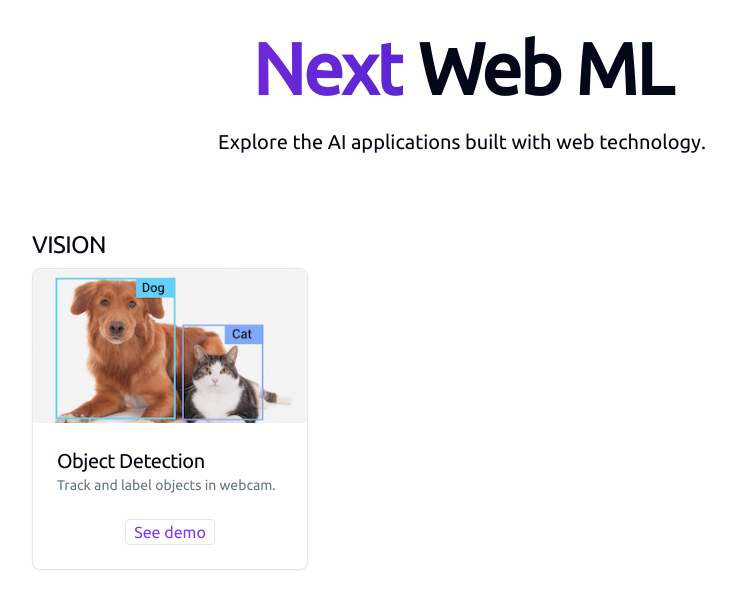
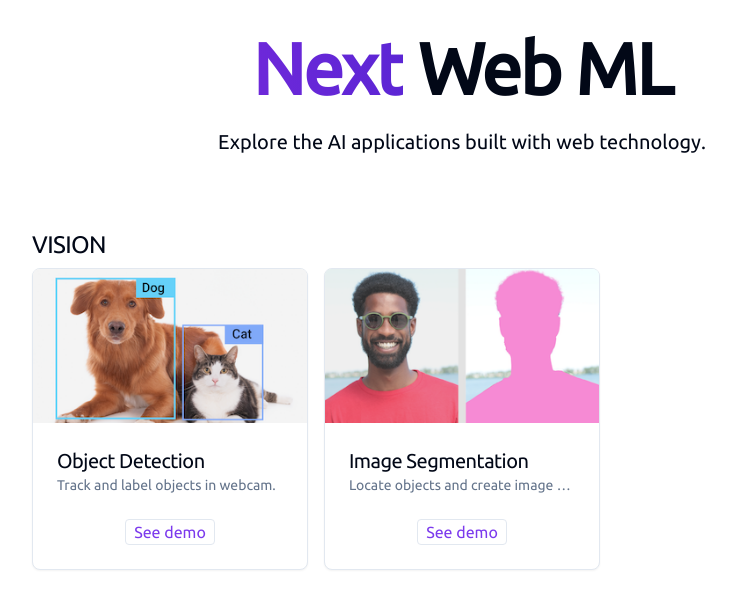
Before and after one commit to satorioh/next_web_ai, a Next.js app: page / in a window 1280 px wide. Shown: the top 608 px of the page, without its empty margins (178-914 px from the left). Built offline with nearby package versions, Linux system fonts and the light colour scheme; no server answers.

Commit message:
feat(seg): add seg page

```diff
--- a/app/cv/od/page.tsx
+++ b/app/cv/od/page.tsx
@@ -6,7 +6,7 @@ import { useToast } from "@/components/ui/use-toast";
 import { Progress } from "@/components/ui/progress";
 import { When } from "react-if";
 import { Box, ObjectDetectionResult } from "@/lib/types";
-import Link from "next/link";
+import { BackBtn } from "@/components/common/BackBtn";
 
 let inferCount = 0;
 let totalInferTime = 0;
@@ -15,7 +15,7 @@ let isBusy = false;
 let device = "";
 let requestId = 0;
 
-export default function RPSPage() {
+export default function ODPage() {
   const [isLoading, setIsLoading] = useState(true);
   const [progress, setProgress] = useState(10);
   const [isPlaying, setIsPlaying] = useState(false);
@@ -235,9 +235,7 @@ export default function RPSPage() {
   return (
     <div>
       <div className="relative">
-        <Button variant="outline" className="absolute -top-1" asChild>
-          <Link href="/">Back</Link>
-        </Button>
+        <BackBtn />
         <h2 className="text-center scroll-m-20 pb-2 text-2xl font-semibold tracking-tight first:mt-0">
           Object Detection
         </h2>
--- /dev/null
+++ b/app/cv/seg/page.tsx
@@ -0,0 +1,3 @@
+export default function SegPage() {
+  return <div>seg</div>;
+}
--- /dev/null
+++ b/components/common/BackBtn.tsx
@@ -0,0 +1,8 @@
+import Link from "next/link";
+import { Button } from "@/components/ui/button";
+
+export const BackBtn = () => (
+  <Button variant="outline" className="absolute -top-1" asChild>
+    <Link href="/">Back</Link>
+  </Button>
+);
--- a/components/home/CardItem.tsx
+++ b/components/home/CardItem.tsx
@@ -24,7 +24,7 @@ export default function CardItem(props: CardItemProps) {
         <Card>
           <CardHeader className="p-0 pb-6">
             <Image
-              className="rounded-t-md"
+              className="rounded-t-md w-auto"
               src={image}
               alt={title}
               width={312}
@@ -36,7 +36,7 @@ export default function CardItem(props: CardItemProps) {
             <CardTitle className="text-xl font-normal cursor-pointer">
               {title}
             </CardTitle>
-            <CardDescription className="cursor-pointer">
+            <CardDescription className="cursor-pointer truncate">
               {description}
             </CardDescription>
           </CardContent>
--- a/components/home/ShowCase.tsx
+++ b/components/home/ShowCase.tsx
@@ -7,6 +7,12 @@ const card_data = [
     description: "Track and label objects in webcam.",
     image: "/images/od.png",
     link: "/cv/od",
+  },
+  {
+    title: "Image Segmentation",
+    description: " Locate objects and create image masks with labels. ",
+    image: "/images/seg.png",
+    link: "/cv/seg",
   },
 ];
 
```
Also changed, not shown: public/images/seg.png (added).
